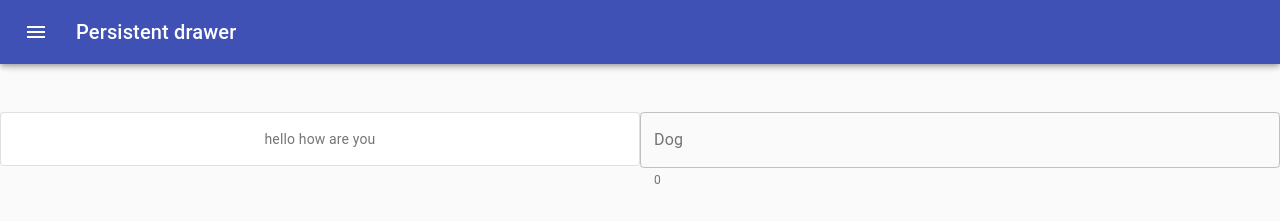
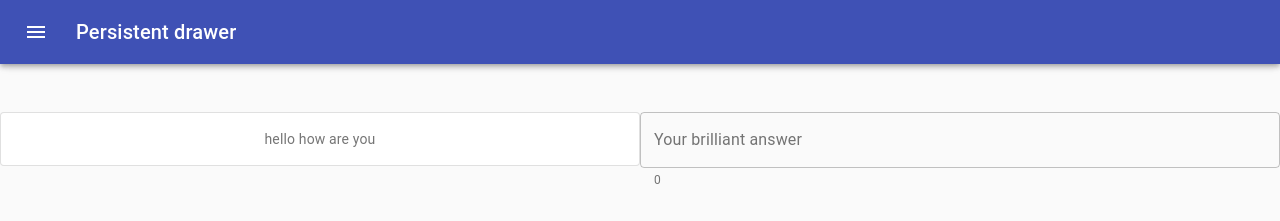
Before and after one commit to coyotespike/law-exam-app, a React (Create React App) app: page /essay in a window 1280 px wide. Shown: the top 221 px of the page. Built offline with nearby package versions, Linux system fonts and the light colour scheme.

Commit message:
Changes to .gitignore and Readme, cleanup

```diff
--- a/src/Login.tsx
+++ b/src/Login.tsx
@@ -1,8 +1,13 @@
 import React from 'react';
-import { Box, Input, TextField, Grid, Button,
-         createStyles, makeStyles, Theme, createMuiTheme, ThemeProvider, Typography
+import { Box,
+         Button,
+         Grid,
+         TextField,
+         Typography,
+         createStyles,
+         makeStyles,
+         Theme,
 } from '@material-ui/core';
-import { green, purple } from '@material-ui/core/colors';
 
 const useStyles = makeStyles((theme: Theme) =>
     createStyles({
@@ -20,12 +25,6 @@ const useStyles = makeStyles((theme: Theme) =>
         }
     })
 );
-
-const theme = createMuiTheme({
-    palette: {
-        primary: green,
-    },
-});
 
 function Login() {
     const classes = useStyles();
--- a/src/TextField.tsx
+++ b/src/TextField.tsx
@@ -18,8 +18,8 @@ function OurTextField() {
             <TextField
                 multiline
                 variant="outlined"
-                placeholder="hell"
-                label='Dog'
+                placeholder="Oliver Wendell Holmes awaits"
+                label='Your brilliant answer'
                 fullWidth
                 helperText={<span>{wordCount}</span>}
                 onChange={handleChange}
```
Also changed, not shown: 2 other files (tests, documents, lock files or other folders).
